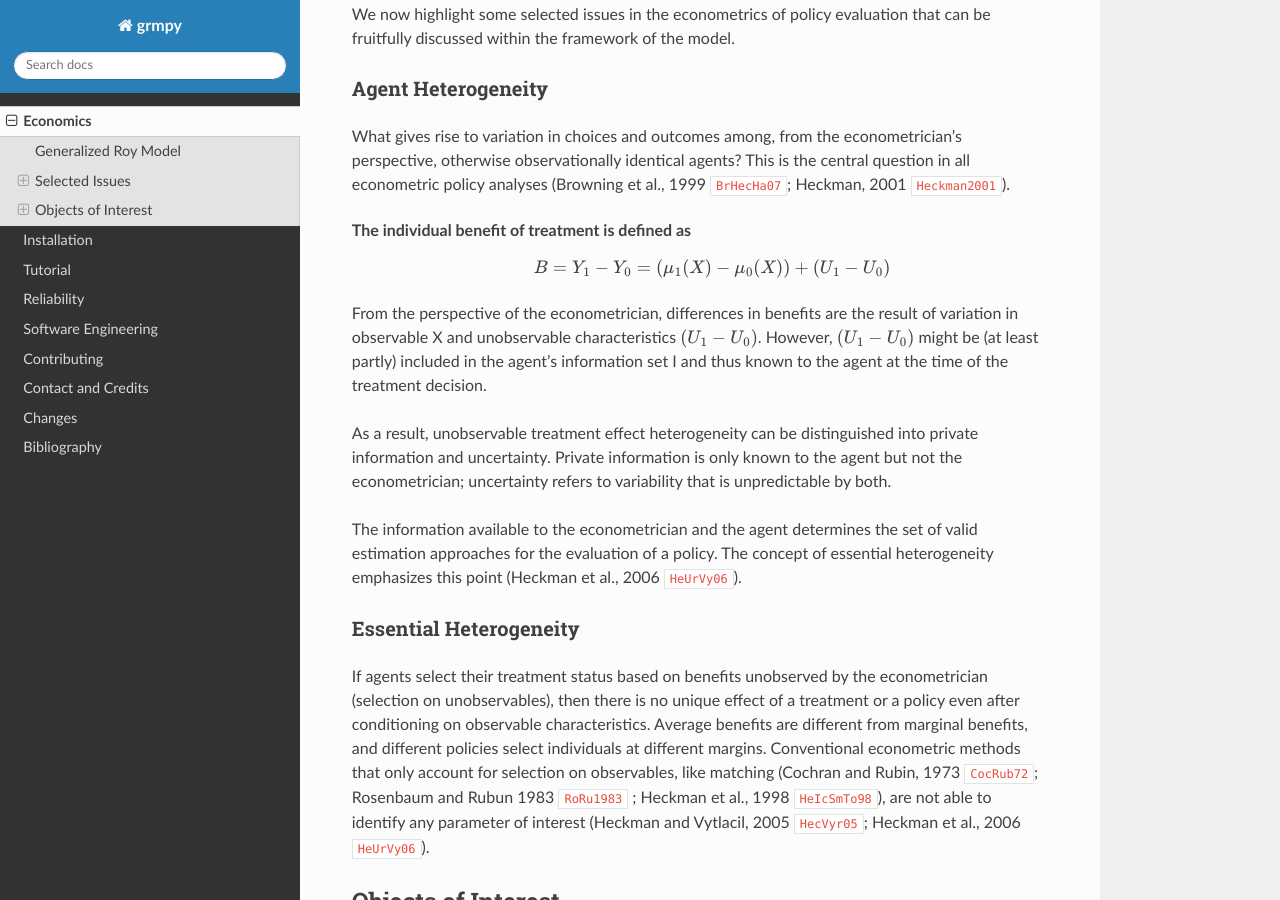
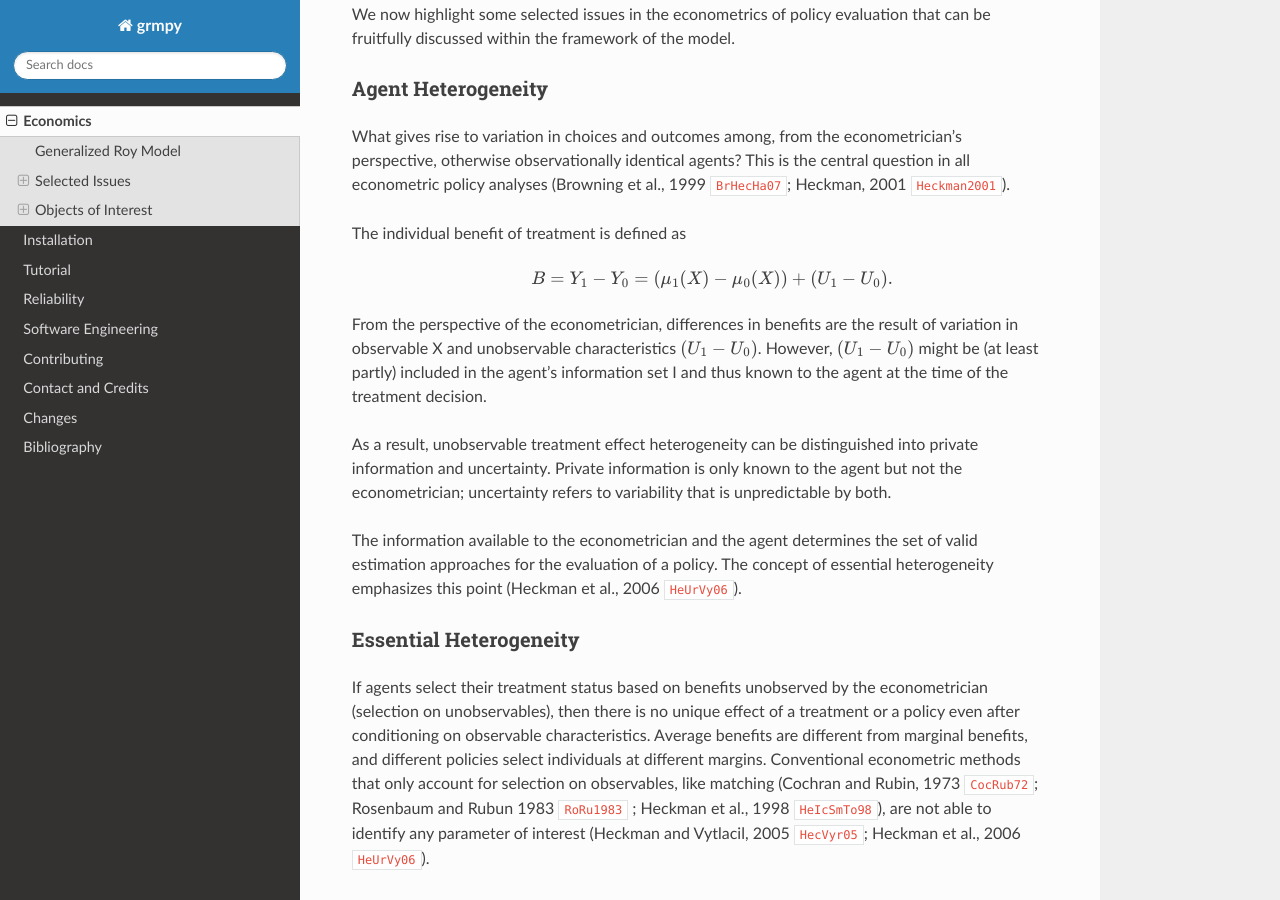
Before and after one commit to OpenSourceEconomics/grmpy, a Sphinx documentation site: the page built from docs/economics.rst, in a window 1280 px wide and 900 px high, scrolled down 1556 px. Built offline with Sphinx 7.4.7 and the Read the Docs theme 2.0.0, drawn with Linux system fonts in a browser that asks for light colours; cross-references to code outside the pages are shown as plain code.

```diff
--- a/docs/economics.rst
+++ b/docs/economics.rst
@@ -42,8 +42,9 @@ Agent Heterogeneity
 What gives rise to variation in choices and outcomes among, from the econometrician’s perspective, otherwise observationally identical agents? This is the central question in all econometric policy analyses (Browning et al., 1999 :cite:`BrHecHa07`; Heckman, 2001 :cite:`Heckman2001`).
 
 The individual benefit of treatment is defined as
+
   .. math::
-       B  = Y_1 − Y_0 = (\mu_1(X) − \mu_0(X)) + (U_1 − U_0)
+       B  = Y_1 − Y_0 = (\mu_1(X) − \mu_0(X)) + (U_1 − U_0).
 
 From the perspective of the econometrician, differences in benefits are the result of variation in observable X and unobservable characteristics :math:`(U_1 − U_0)`. However, :math:`(U_1 − U_0)` might be (at least partly) included in the agent’s information set I and thus known to the agent at the time of the treatment decision.
 
```
